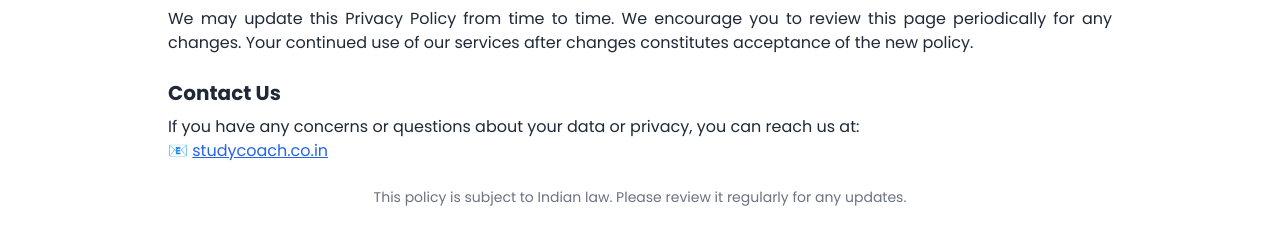
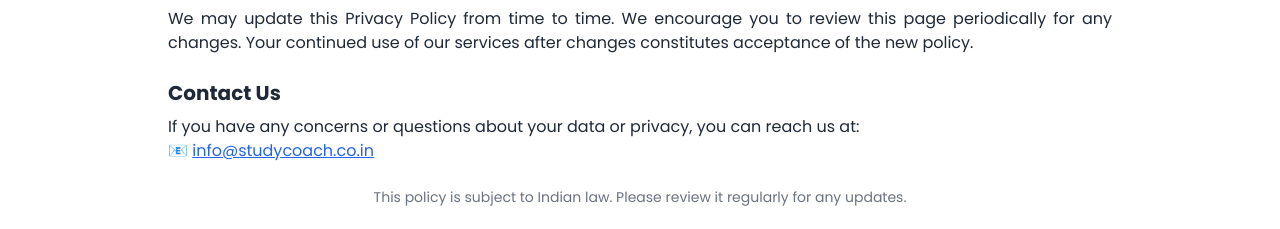
Before and after one commit to hustler-cell/study-coach, a Next.js app: page /privacy-policy in a window 1280 px wide. Shown: the part 1857-2086 px from the top of the page. Built offline with nearby package versions, Linux system fonts and the light colour scheme.

Commit message:
bug fixed

```diff
--- a/app/privacy-policy/page.tsx
+++ b/app/privacy-policy/page.tsx
@@ -168,8 +168,11 @@ const PrivacyPolicy = () => {
         can reach us at:
         <br />
         📧{" "}
-        <a href="mailto:info@studit.in" className="text-blue-600 underline">
-          studycoach.co.in
+        <a
+          href="mailto:info@studycoach.co.in"
+          className="text-blue-600 underline"
+        >
+          info@studycoach.co.in
         </a>
       </p>
 
```
